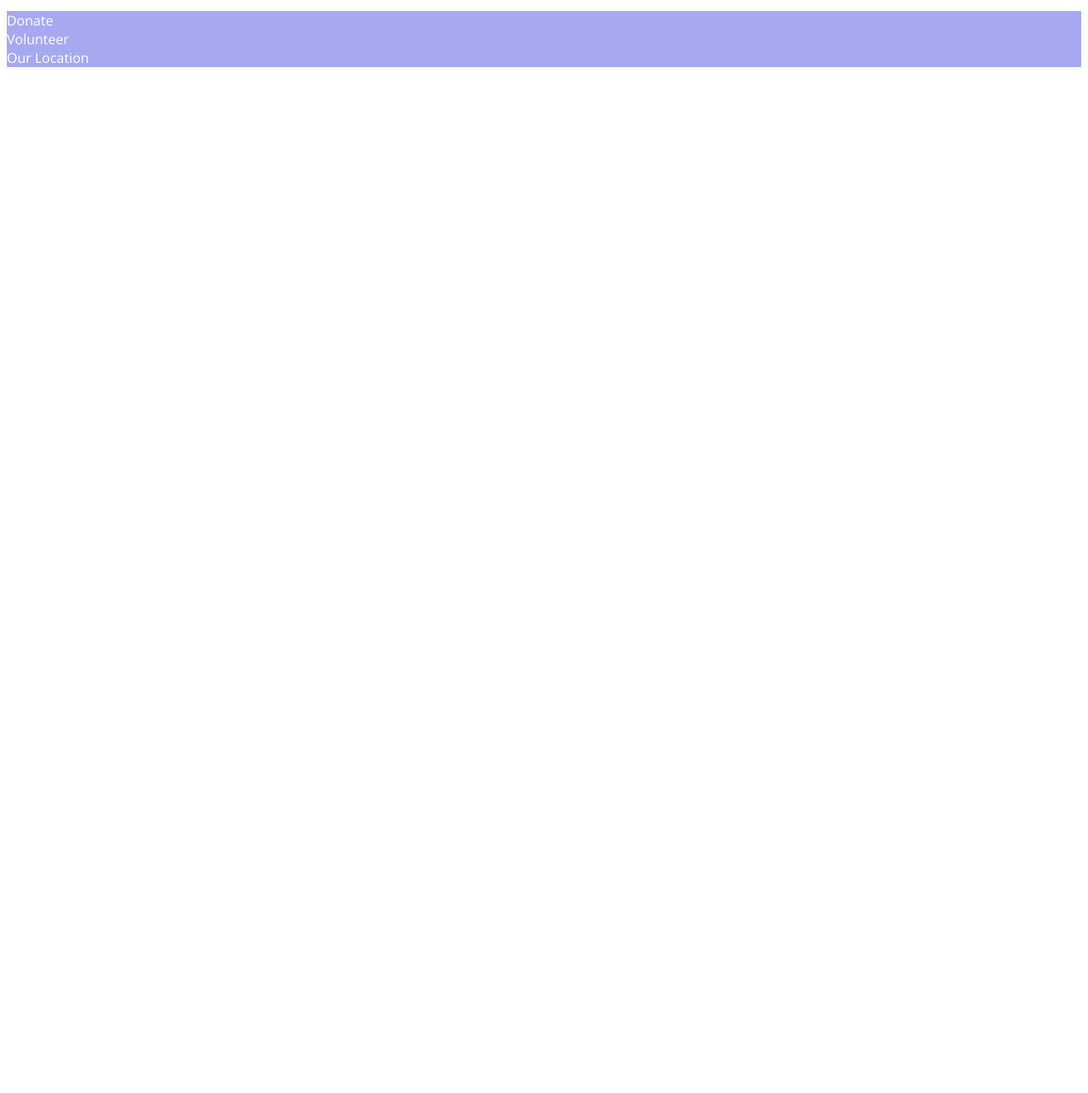
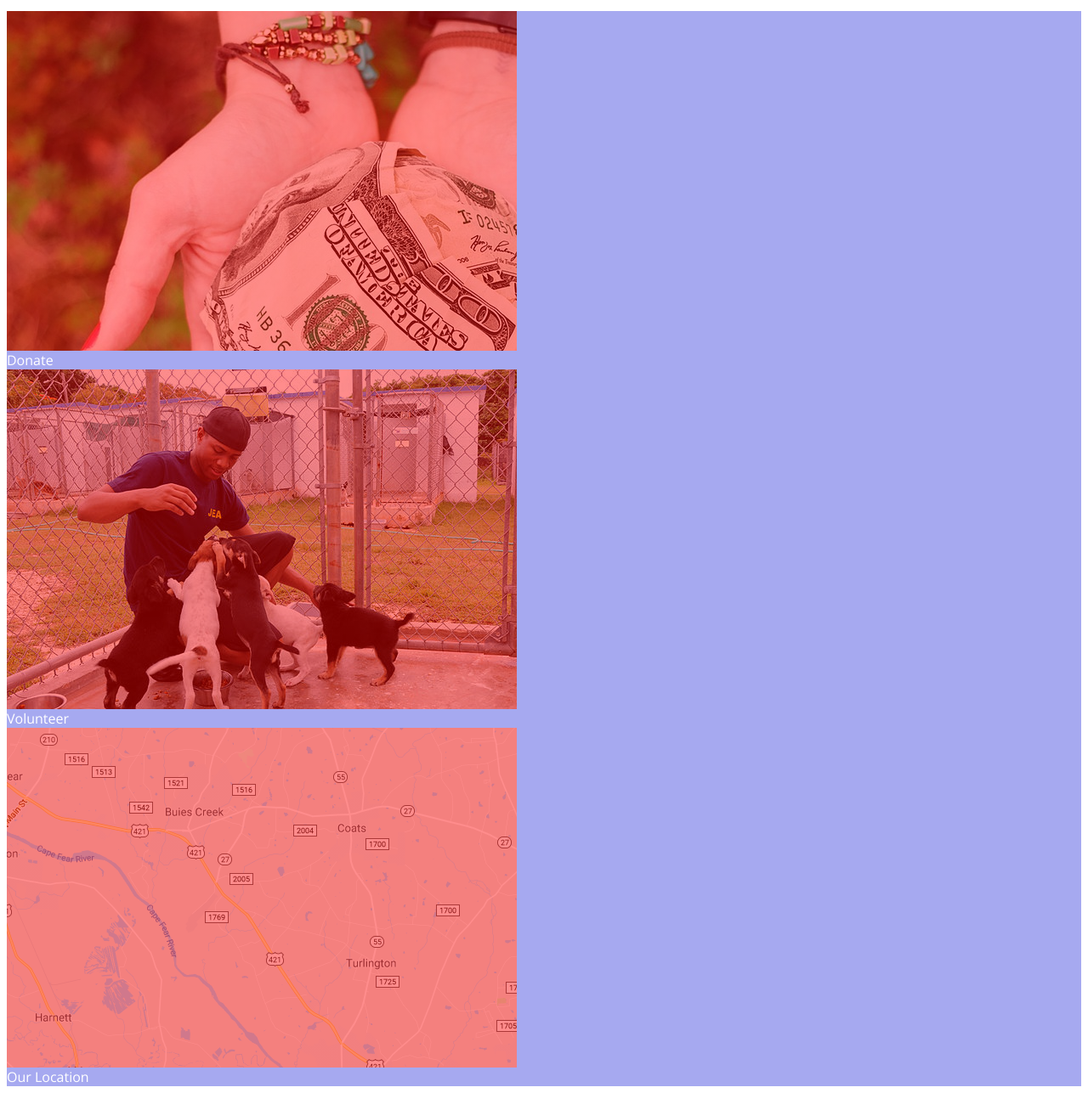
Before and after one commit to Momentum-Team-14/dog-adoption-StephenTurk90, a plain HTML site: page index.html in a window 1280 px wide. Shown: the part 1598-2885 px from the top of the page at 85% size. Before the commit the page ends 1685 px from the top, so only its background shows below. Drawn offline with nearby package versions, Linux system fonts and the light colour scheme.

Commit message:
Add photos and gradient to CSS in footer

```diff
--- a/index.html
+++ b/index.html
@@ -173,10 +173,13 @@
 </body>
 <footer>
     <div class=".Donate">
+        <div class="tinted-image-1"></div>
         Donate</div>
     <div class=".Volunteer">
+        <div class="tinted-image-2"></div>
         Volunteer</div>
     <div class=".Our Location">
+        <div class="tinted-image-3"></div>
         Our Location</div>
 </footer>
 </html>
--- a/style.css
+++ b/style.css
@@ -74,3 +74,41 @@ footer {
     color: white;
     background-color: #A6A9F0;
 }
+
+.tinted-image-1 {
+
+    width: 600px;
+    height: 400px;
+
+    background:
+        linear-gradient(
+            rgba(255, 0, 0, 0.45),
+            rgba(255, 0, 0, 0.45)
+    ),
+url(starter_files/images/donate.jpg)
+}
+.tinted-image-2 {
+
+    width: 600px;
+    height: 400px;
+
+    background:
+        linear-gradient(
+            rgba(255, 0, 0, 0.45),
+            rgba(255, 0, 0, 0.45)
+    ),
+url(starter_files/images/volunteer.jpg)
+}
+
+.tinted-image-3 {
+
+    width: 600px;
+    height: 400px;
+
+    background:
+        linear-gradient(
+            rgba(255, 0, 0, 0.45),
+            rgba(255, 0, 0, 0.45)
+    ),
+url(starter_files/images/location.png)
+}
```
